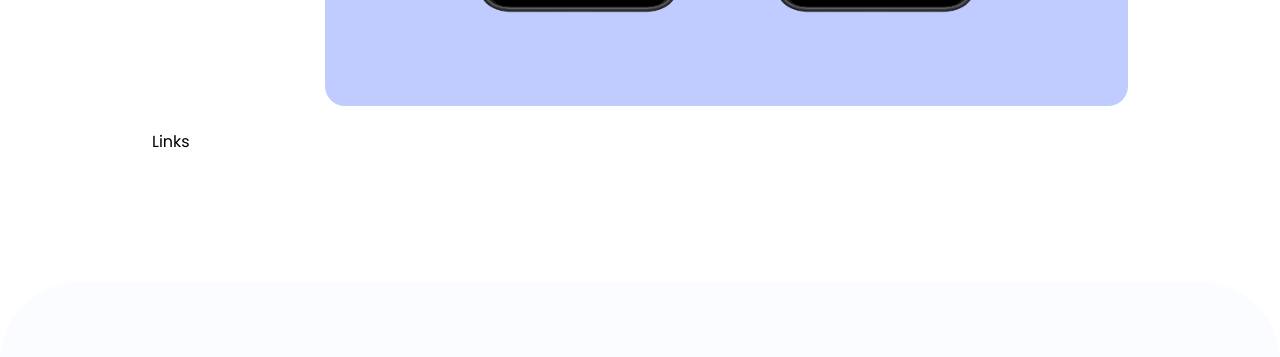
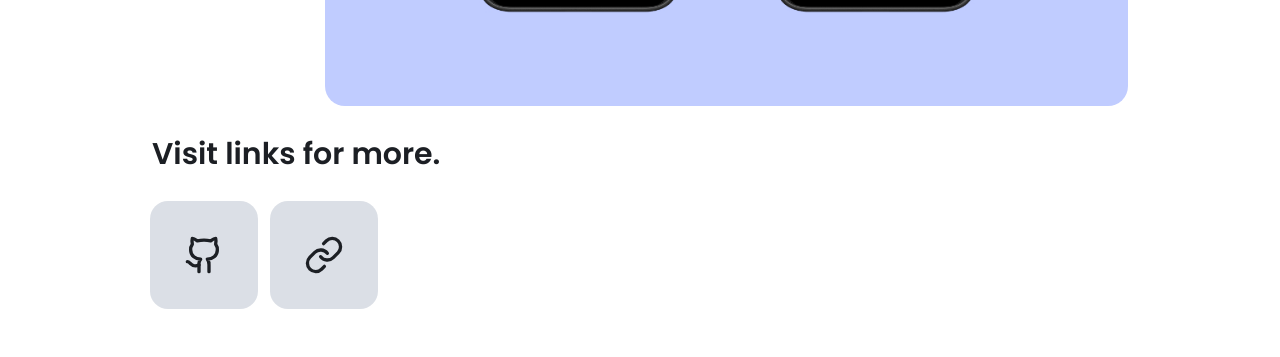
Before and after one commit to Jinlei2000/portfolio-2023, a React (Vite) app: page /projects/smart-garbage in a window 1280 px wide. Shown: the part 2480-2837 px from the top of the page. Built offline with nearby package versions, Linux system fonts and the light colour scheme.

Commit message:
feat: links

```diff
--- a/src/data/projectsData.ts
+++ b/src/data/projectsData.ts
@@ -11,6 +11,7 @@ export const projectsData: Project[] = [
     date: new Date('2000-01-01'),
     imgs: [], // No images
     technologies: [], // No technologies
+    externalLinks: {}, // No external links
   },
   {
     id: 1,
@@ -51,6 +52,10 @@ export const projectsData: Project[] = [
       skillsData[16],
       skillsData[17],
     ],
+    externalLinks: {
+      instructables: 'https://www.instructables.com/Making-a-Smart-Garbage/',
+      github: 'https://github.com/howest-mct/2021-2022-projectone-Jinlei2000',
+    },
 
     study: 'MCT',
     school: 'Howest Kortrijk',
@@ -78,6 +83,10 @@ export const projectsData: Project[] = [
       },
     ],
     technologies: [],
+    externalLinks: {
+      github: 'https://github.com/Jinlei2000/ProjectOnColor',
+      website: 'https://oncolor.leijin.be',
+    },
 
     study: 'MCT',
     school: 'Howest Kortrijk',
@@ -105,6 +114,9 @@ export const projectsData: Project[] = [
       },
     ],
     technologies: [],
+    externalLinks: {
+      github: 'https://github.com/Jinlei2000/ProjectOnColor',
+    },
     study: 'MCT',
     school: 'Howest Kortrijk',
   },
@@ -131,6 +143,9 @@ export const projectsData: Project[] = [
       },
     ],
     technologies: [],
+    externalLinks: {
+      github: 'https://github.com/Bart-Roels/teamproject-groep5',
+    },
     study: 'MCT',
     school: 'Howest Kortrijk',
     client: 'Sports innovation campus',
@@ -158,6 +173,10 @@ export const projectsData: Project[] = [
       },
     ],
     technologies: [],
+    externalLinks: {
+      github: '',
+      expo: '',
+    },
     study: 'MCT',
     school: 'Howest Kortrijk',
   },
--- a/src/interfaces/Project.ts
+++ b/src/interfaces/Project.ts
@@ -7,10 +7,15 @@ export default interface Project {
   image: string
   date: Date
   link: string
-  github?: string
   featured?: boolean
   imgs: { src: string; alt: string }[]
   technologies: Skill[]
+  externalLinks?: {
+    github?: string
+    website?: string
+    expo?: string
+    instructables?: string
+  }
   // Project specific
   study?: string
   school?: string
--- a/src/routes/Home.tsx
+++ b/src/routes/Home.tsx
@@ -173,6 +173,7 @@ export default () => {
                 </a>
                 <a
                   href="https://www.linkedin.com/in/lei-jin-08838b108/?originalSubdomain=be"
+                  rel="noopener noreferrer"
                   target="_blank"
                   className="rounded-own-sm bg-own-neutral-200 p-2 ring-2 ring-own-neutral-200 hover:bg-own-neutral-300 focus-visible:outline-none focus-visible:ring-own-neutral-300 dark:bg-own-neutral-700 dark:ring-own-neutral-700 dark:hover:bg-own-neutral-600 dark:focus-visible:ring-own-neutral-600 sm:p-3 md:p-4 lg:rounded-2xl lg:p-8"
                 >
@@ -181,6 +182,7 @@ export default () => {
                 </a>
                 <a
                   href="https://github.com/Jinlei2000"
+                  rel="noopener noreferrer"
                   target="_blank"
                   className="rounded-own-sm bg-own-neutral-200 p-2 ring-2 ring-own-neutral-200 hover:bg-own-neutral-300 focus-visible:outline-none focus-visible:ring-own-neutral-300 dark:bg-own-neutral-700 dark:ring-own-neutral-700 dark:hover:bg-own-neutral-600 dark:focus-visible:ring-own-neutral-600 sm:p-3 md:p-4 lg:rounded-2xl lg:p-8"
                 >
--- a/src/routes/projects/SmartGarbage.tsx
+++ b/src/routes/projects/SmartGarbage.tsx
@@ -4,6 +4,15 @@ import Project from '../../interfaces/Project'
 import Footer from '../../components/Footer'
 import ProjectHeader from '../../components/ProjectHeader'
 import Skills from '../../components/Skills'
+import {
+  Github,
+  Globe,
+  Link,
+  Pencil,
+  Smartphone,
+  WholeWord,
+  Wrench,
+} from 'lucide-react'
 
 export default () => {
   const project: Project = projectsData[1]
@@ -12,8 +21,8 @@ export default () => {
     <div className="bg-white dark:bg-own-neutral-900">
       <Navbar />
 
-      <main className="pt-[52px] lg:pt-[68px]">
-        <div className="mx-auto flex max-w-screen-md flex-col gap-6 px-4 md:px-6 lg:max-w-screen-lg">
+      <main>
+        <div className="mx-auto flex max-w-screen-md flex-col gap-6 px-4 py-[52px] md:px-6 lg:max-w-screen-lg lg:py-[68px]">
           {/* Header */}
           <ProjectHeader project={project} />
           {/* Description */}
@@ -67,11 +76,62 @@ export default () => {
           </div>
 
           {/* Links */}
-          <div className="">Links</div>
+          {project.externalLinks && (
+            <div className="flex flex-col gap-4 md:gap-6">
+              <h2 className="max-w-md text-lg font-semibold leading-relaxed text-own-neutral-900 dark:text-own-neutral-200 sm:max-w-xl sm:text-xl sm:leading-relaxed md:text-2xl lg:text-3xl lg:leading-relaxed">
+                Visit links for more.
+              </h2>
+              <div className="flex gap-4 md:gap-6 lg:gap-4">
+                {project.externalLinks.website && (
+                  <a
+                    href={project.externalLinks.website}
+                    target="_blank"
+                    rel="noopener noreferrer"
+                    className="rounded-own-sm bg-own-neutral-200 p-2 ring-2 ring-own-neutral-200 hover:bg-own-neutral-300 focus-visible:outline-none focus-visible:ring-own-neutral-300 dark:bg-own-neutral-700 dark:ring-own-neutral-700 dark:hover:bg-own-neutral-600 dark:focus-visible:ring-own-neutral-600 sm:p-3 md:p-4 lg:rounded-2xl lg:p-8"
+                  >
+                    <span className="sr-only">Website</span>
+                    <Globe className="h-6 w-6 stroke-own-neutral-900 dark:stroke-own-neutral-300 sm:h-7 sm:w-7 md:h-8 md:w-8 lg:h-10 lg:w-10" />
+                  </a>
+                )}
+                {project.externalLinks.github && (
+                  <a
+                    href={project.externalLinks.github}
+                    target="_blank"
+                    rel="noopener noreferrer"
+                    className="rounded-own-sm bg-own-neutral-200 p-2 ring-2 ring-own-neutral-200 hover:bg-own-neutral-300 focus-visible:outline-none focus-visible:ring-own-neutral-300 dark:bg-own-neutral-700 dark:ring-own-neutral-700 dark:hover:bg-own-neutral-600 dark:focus-visible:ring-own-neutral-600 sm:p-3 md:p-4 lg:rounded-2xl lg:p-8"
+                  >
+                    <span className="sr-only">GitHub</span>
+                    <Github className="h-6 w-6 stroke-own-neutral-900 dark:stroke-own-neutral-300 sm:h-7 sm:w-7 md:h-8 md:w-8 lg:h-10 lg:w-10" />
+                  </a>
+                )}
+                {project.externalLinks.instructables && (
+                  <a
+                    href={project.externalLinks.instructables}
+                    target="_blank"
+                    rel="noopener noreferrer"
+                    className="rounded-own-sm bg-own-neutral-200 p-2 ring-2 ring-own-neutral-200 hover:bg-own-neutral-300 focus-visible:outline-none focus-visible:ring-own-neutral-300 dark:bg-own-neutral-700 dark:ring-own-neutral-700 dark:hover:bg-own-neutral-600 dark:focus-visible:ring-own-neutral-600 sm:p-3 md:p-4 lg:rounded-2xl lg:p-8"
+                  >
+                    <span className="sr-only">Instructables</span>
+                    <Link className="h-6 w-6 stroke-own-neutral-900 dark:stroke-own-neutral-300 sm:h-7 sm:w-7 md:h-8 md:w-8 lg:h-10 lg:w-10" />
+                  </a>
+                )}
+                {project.externalLinks.expo && (
+                  <a
+                    href={project.externalLinks.expo}
+                    target="_blank"
+                    rel="noopener noreferrer"
+                    className="rounded-own-sm bg-own-neutral-200 p-2 ring-2 ring-own-neutral-200 hover:bg-own-neutral-300 focus-visible:outline-none focus-visible:ring-own-neutral-300 dark:bg-own-neutral-700 dark:ring-own-neutral-700 dark:hover:bg-own-neutral-600 dark:focus-visible:ring-own-neutral-600 sm:p-3 md:p-4 lg:rounded-2xl lg:p-8"
+                  >
+                    <span className="sr-only">Expo Go App</span>
+                    <Smartphone className="h-6 w-6 stroke-own-neutral-900 dark:stroke-own-neutral-300 sm:h-7 sm:w-7 md:h-8 md:w-8 lg:h-10 lg:w-10" />
+                  </a>
+                )}
+              </div>
+            </div>
+          )}
         </div>
-
         {/* Technologies */}
-        <div className="mt-32 flex flex-col gap-12 rounded-t-own-lg bg-own-neutral-50 py-6 dark:bg-own-neutral-800 sm:py-[52px] md:rounded-t-[40px] lg:rounded-t-[60px] lg:py-[68px] xl:rounded-t-[80px]">
+        <div className=" flex flex-col gap-6 rounded-t-own-lg bg-own-neutral-50 py-6 dark:bg-own-neutral-800 sm:py-[52px] md:gap-8 md:rounded-t-[40px] lg:gap-12 lg:rounded-t-[60px] lg:py-[68px] xl:rounded-t-[80px]">
           <blockquote className="mx-auto max-w-md px-4 text-center text-lg font-semibold leading-relaxed text-own-neutral-900 dark:text-own-neutral-200 sm:max-w-xl sm:text-xl sm:leading-relaxed md:text-2xl lg:text-3xl lg:leading-relaxed">
             “Behind the scenes: a glimpse at the tools and technologies used to
             bring the project to life.”
```
